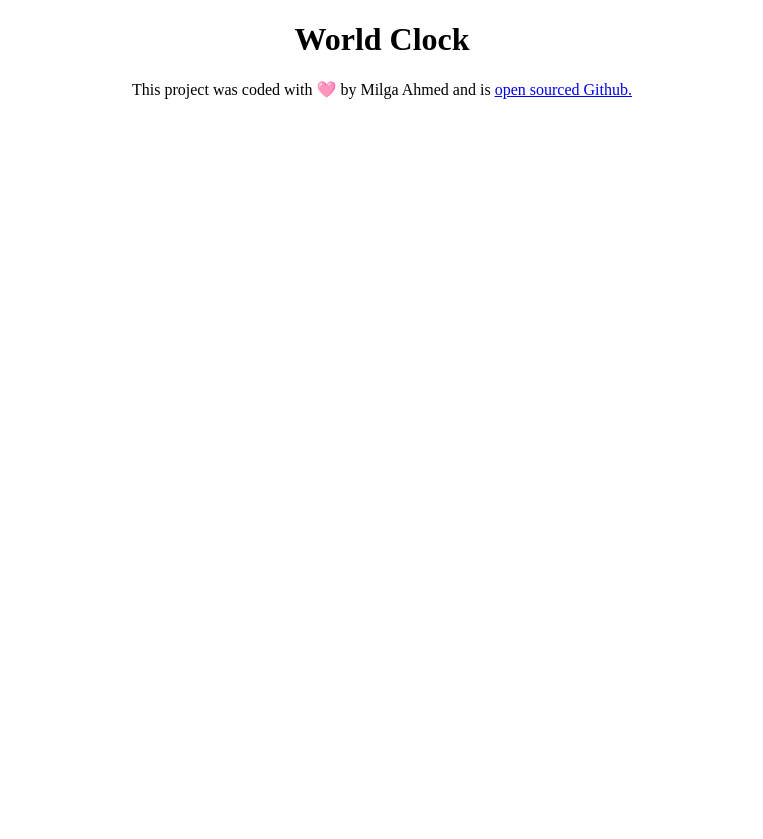
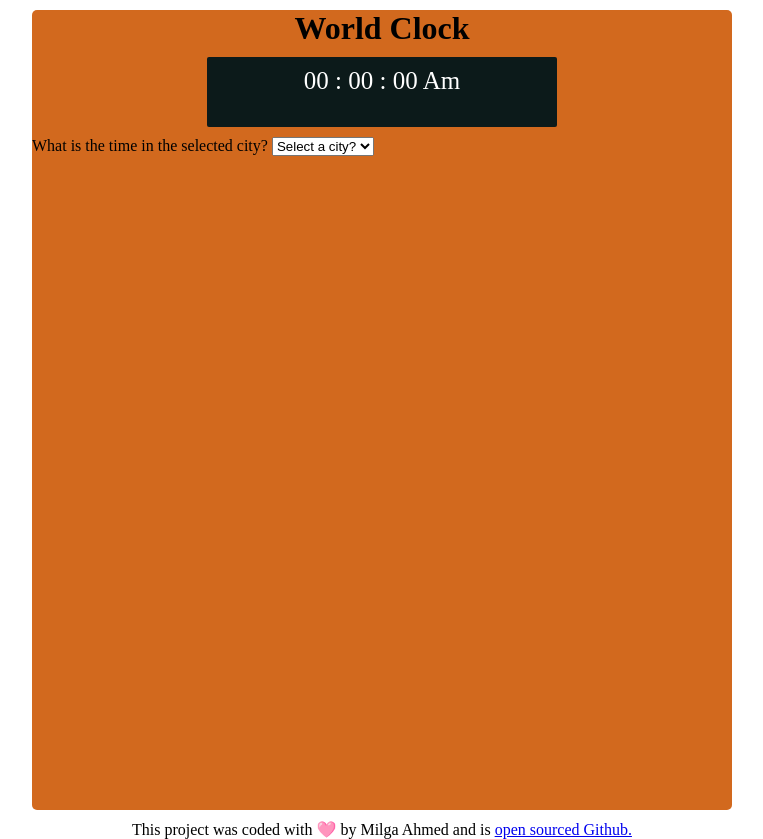
Before and after one commit to ZaamiAhmed/World-clock, a plain HTML site: page index.html in a window 1280 px wide. Shown: the whole page, without its empty margins (258-1021 px from the left). Before the commit the page ends 800 px from the top, so only its background shows below. Drawn offline with Linux system fonts and the light colour scheme.

Commit message:
Added the body to the html element

```diff
--- a/Css/styles.css
+++ b/Css/styles.css
@@ -1,6 +1,35 @@
+*{
+padding: 0;
+margin: 0;
+box-sizing: border-box;
+}
+
+
 h1{
     text-align: center;
 }
 footer{
     text-align: center;
 }
+.bodyelement{
+    background-color: chocolate;
+ max-width: 700px;
+    margin: 10px auto;
+    height: 100vh;
+    border-radius: 5px;
+}
+
+.watch{
+width: 350px;
+min-height: 70px;
+margin: 10px auto;
+display: block;
+background-color: rgb(12, 26, 26);
+color:white;
+text-align: center;
+padding: 10px 5px;
+font-weight: 500;
+font-size: 25px;
+border-radius: 2px;
+
+}
--- a/index.html
+++ b/index.html
@@ -7,7 +7,27 @@
     <title>World Clock-milga Ahmed</title>
 </head>
 <body>
+  <div class="bodyelement">
     <h1>World Clock</h1>
+    <div class="watch">
+      <span class="hours">00</span>
+      <span >:</span>
+      <span class="minutes">00</span>
+      <span>:</span>
+      <span class="secons">00</span>
+      <span class="sessions">Am</span>
+    </div>
+      <label for="">What is the time in the selected city?</label>
+
+    <select id="time-zones">
+      <option value="">Select a city?</option>
+      <option value="paris">Paris</option>
+      <option value="utah">Utah</option>
+      <option value="nairobi">Nairobi</option>
+      <option value="lagos">Lagos</option>
+      <option value="cairo">Cairo</option>
+    </select>
+  </div>
     <footer>
   This project was coded with 🩷 by Milga Ahmed and is <a href="https://github.com/ZaamiAhmed/World-clock" target="_blank">open sourced Github.</a>
     </footer>
```
